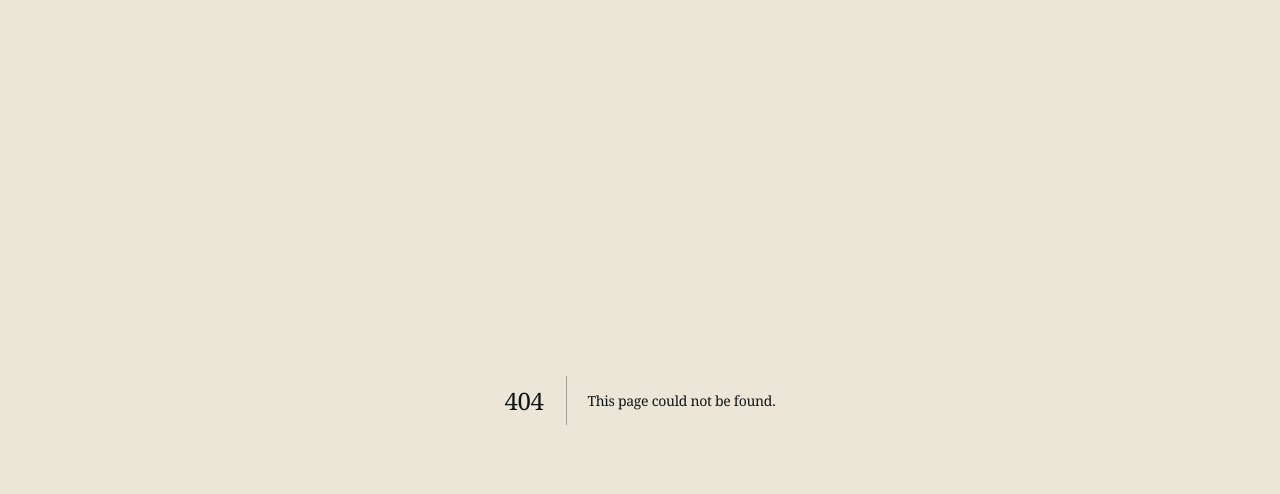
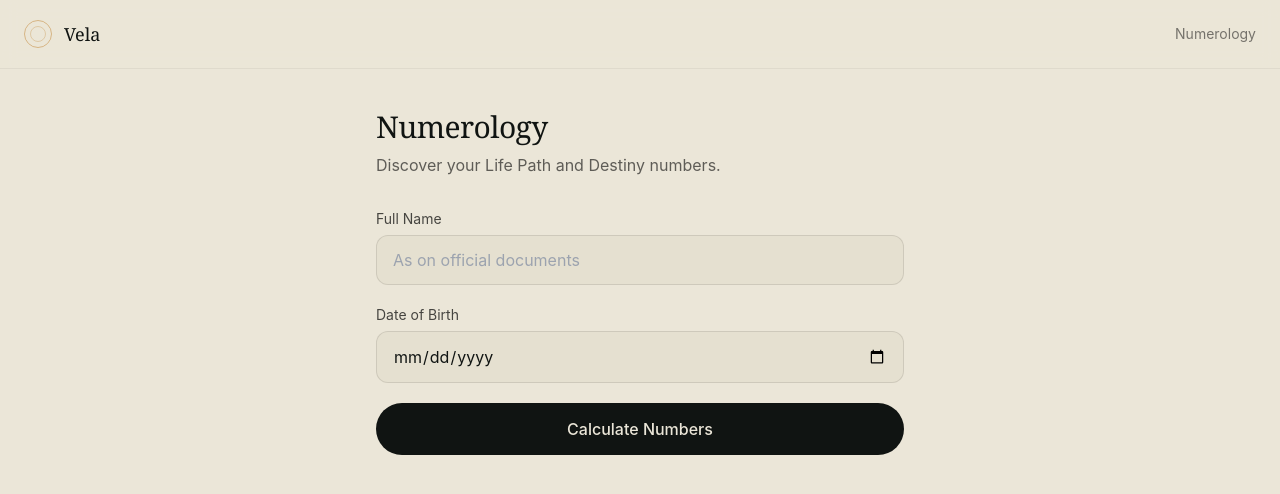
Before and after one commit to sharmashubham58585-tech/Vela-app-, a Next.js app: page /numerology in a window 1280 px wide. Before the commit this address had no page. Shown: the top 494 px of the page. Built offline with nearby package versions, Linux system fonts and the light colour scheme.

Commit message:
Create page.tsx

```diff
--- /dev/null
+++ b/src/app/numerology/page.tsx
@@ -0,0 +1,130 @@
+"use client";
+
+import { useState } from "react";
+import Link from "next/link";
+
+export default function NumerologyPage() {
+  const [name, setName] = useState("");
+  const [dob, setDob] = useState("");
+  const [result, setResult] = useState<{
+    lifePath: number;
+    destiny: number;
+    interpretation: string;
+  } | null>(null);
+
+  const reduce = (n: number): number => {
+    if (n === 11 || n === 22 || n === 33) return n;
+    while (n > 9) {
+      n = n.toString().split("").reduce((a, b) => a + parseInt(b), 0);
+    }
+    return n;
+  };
+
+  const handleSubmit = (e: React.FormEvent) => {
+    e.preventDefault();
+    if (!name || !dob) return;
+
+    const digits = dob.replace(/-/g, "").split("").map(Number);
+    const lifePath = reduce(digits.reduce((a, b) => a + b, 0));
+
+    let sum = 0;
+    for (const c of name.toLowerCase()) {
+      if (c >= "a" && c <= "z") sum += c.charCodeAt(0) - 96;
+    }
+    const destiny = reduce(sum);
+
+    const meanings: Record<number, string> = {
+      1: "Independent, pioneering, and ambitious. Natural leader.",
+      2: "Diplomatic, sensitive, and cooperative. Thrives in partnerships.",
+      3: "Creative, expressive, and social. Communication is your gift.",
+      4: "Practical, disciplined, and hardworking. Builder of foundations.",
+      5: "Freedom-loving, adaptable, and adventurous.",
+      6: "Nurturing, responsible, and harmonious. Natural caregiver.",
+      7: "Analytical, introspective, and spiritual. Seeker of truth.",
+      8: "Ambitious, powerful, and material-oriented.",
+      9: "Compassionate, humanitarian, and idealistic.",
+      11: "Intuitive and inspirational. Master number of illumination.",
+      22: "Master builder. Turns big visions into reality.",
+      33: "Master teacher and healer. Highest form of service.",
+    };
+
+    setResult({
+      lifePath,
+      destiny,
+      interpretation: meanings[lifePath] || meanings[1],
+    });
+  };
+
+  return (
+    <main className="min-h-screen pb-16 bg-[#ebe6d8] text-[#101412]">
+      <header className="px-6 py-5 flex items-center justify-between border-b border-black/5 sticky top-0 bg-[#ebe6d8]/90 backdrop-blur z-10">
+        <Link href="/" className="flex items-center gap-3">
+          <div className="w-7 h-7 rounded-full border-[1.5px] border-[#d4b483] flex items-center justify-center">
+            <div className="w-4 h-4 rounded-full border border-[#d4b483]/60" />
+          </div>
+          <span className="font-serif text-lg">Vela</span>
+        </Link>
+        <span className="text-sm text-black/50">Numerology</span>
+      </header>
+
+      <div className="max-w-xl mx-auto px-6 py-10">
+        <h1 className="font-serif text-3xl mb-2">Numerology</h1>
+        <p className="text-black/60 mb-8">Discover your Life Path and Destiny numbers.</p>
+
+        {!result ? (
+          <form onSubmit={handleSubmit} className="space-y-5">
+            <div>
+              <label className="block text-sm mb-1.5 text-black/70">Full Name</label>
+              <input
+                type="text"
+                required
+                value={name}
+                onChange={(e) => setName(e.target.value)}
+                className="w-full px-4 py-3 rounded-xl bg-[#e0d9c8]/50 border border-black/10 focus:outline-none focus:border-[#d4b483]"
+                placeholder="As on official documents"
+              />
+            </div>
+            <div>
+              <label className="block text-sm mb-1.5 text-black/70">Date of Birth</label>
+              <input
+                type="date"
+                required
+                value={dob}
+                onChange={(e) => setDob(e.target.value)}
+                className="w-full px-4 py-3 rounded-xl bg-[#e0d9c8]/50 border border-black/10 focus:outline-none focus:border-[#d4b483]"
+              />
+            </div>
+            <button type="submit" className="w-full py-3.5 rounded-full bg-[#101412] text-[#ebe6d8] font-medium">
+              Calculate Numbers
+            </button>
+          </form>
+        ) : (
+          <div className="space-y-6">
+            <div className="flex justify-between items-center">
+              <p className="text-black/60 text-sm">{name} · {dob}</p>
+              <button onClick={() => setResult(null)} className="text-sm px-4 py-2 rounded-full border border-black/15">
+                New Reading
+              </button>
+            </div>
+
+            <div className="grid grid-cols-2 gap-4">
+              <div className="p-5 rounded-2xl bg-[#e0d9c8]/40 border border-black/5 text-center">
+                <p className="text-xs text-black/40 uppercase">Life Path</p>
+                <p className="font-serif text-4xl mt-1">{result.lifePath}</p>
+              </div>
+              <div className="p-5 rounded-2xl bg-[#e0d9c8]/40 border border-black/5 text-center">
+                <p className="text-xs text-black/40 uppercase">Destiny</p>
+                <p className="font-serif text-4xl mt-1">{result.destiny}</p>
+              </div>
+            </div>
+
+            <div className="p-5 rounded-2xl bg-[#e0d9c8]/30 border border-black/5">
+              <h3 className="font-serif text-lg mb-2">Life Path {result.lifePath}</h3>
+              <p className="text-sm text-black/70 leading-relaxed">{result.interpretation}</p>
+            </div>
+          </div>
+        )}
+      </div>
+    </main>
+  );
+}
```
